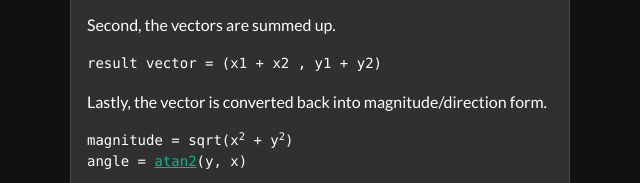
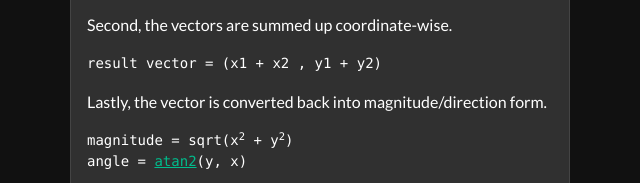
Before and after one commit to beans42/vec-calc, a plain HTML site: page index.html in a window 1280 px wide. Both pictures are taken after a click on the button "Formula". Shown: the part 217-400 px from the top of the page, 320-960 px from the left. Drawn offline with nearby package versions, Linux system fonts and the light colour scheme.

Commit message:
Update index.html

```diff
--- a/index.html
+++ b/index.html
@@ -65,7 +65,7 @@
 					<div class="modal-body">
 						<p>First, both vectors are converted to cartesian form using the following technique:</p>
 						<pre><code>x = magnitude * cos(angle)<br>y = magnitude * sin(angle)</code></pre>
-						<p>Second, the vectors are summed up.</p>
+						<p>Second, the vectors are summed up coordinate-wise.</p>
 						<pre><code>result vector = (x1 + x2 , y1 + y2)</code></pre>
 						<p>Lastly, the vector is converted back into magnitude/direction form.</p>
 						<pre><code>magnitude = sqrt(x<sup>2</sup> + y<sup>2</sup>)<br>angle = <a href="https://en.wikipedia.org/wiki/Atan2">atan2</a>(y, x)</code></pre>
```
